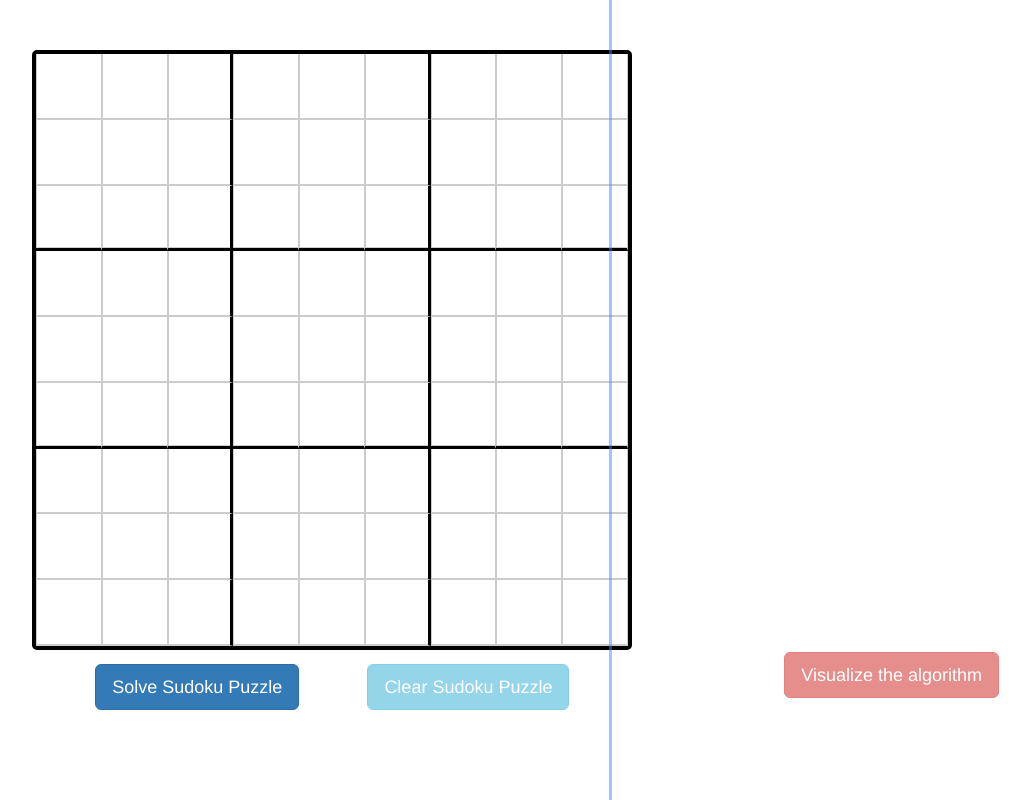
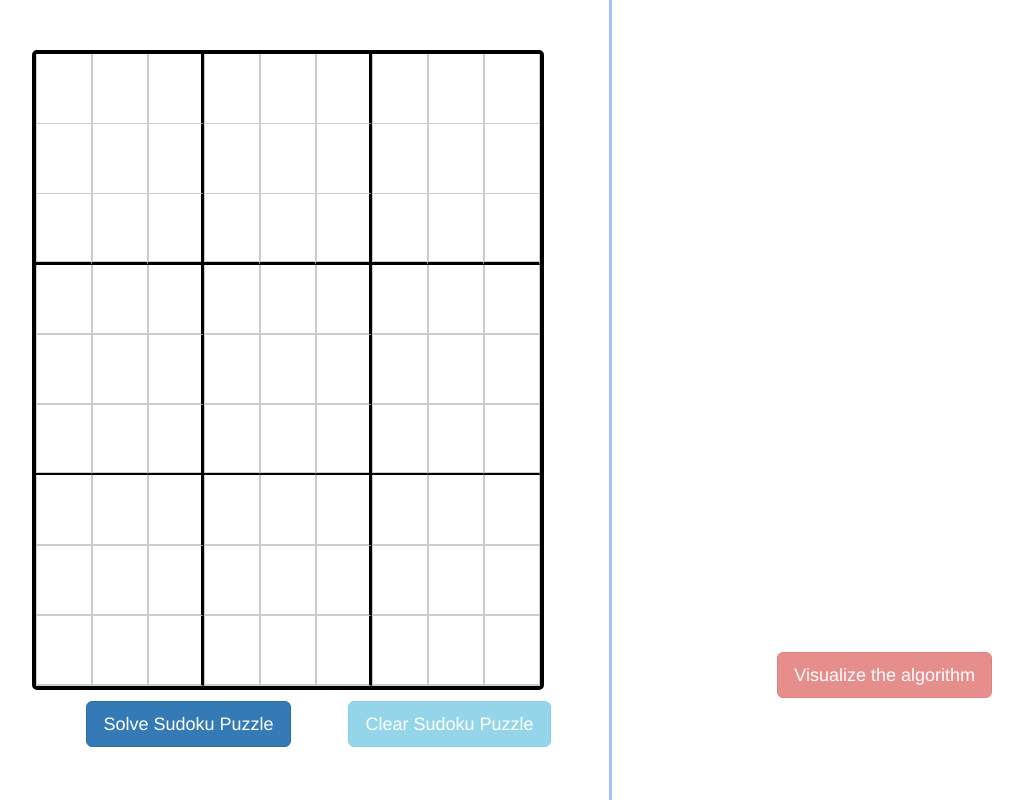
Before and after one commit to gregor-ovsenjak/SudokuSolver, an Angular app: page / in a window 1280 px wide. Shown: the whole page, without its empty margins (28-1058 px from the left). Built offline with nearby package versions, Linux system fonts and the light colour scheme.

Commit message:
Finishing touches on the working application. Works on Google Crhome and Mozzila.

```diff
--- a/src/app/board/board.component.css
+++ b/src/app/board/board.component.css
@@ -1,7 +1,7 @@
 
 .board {
-    width: 600px;
-    height: 600px;
+    width: 40%;
+    height: 80%;
     border: 4px solid black;
     border-radius: 5px;
     padding: 0px;
@@ -12,8 +12,8 @@
 }
 
 .board2 {
-    width: 600px;
-    height: 600px;
+    width:  40%;
+    height: 80%;
     border: 4px solid black;
     border-radius: 5px;
     padding: 0px;
@@ -85,9 +85,9 @@
 {
     opacity: 1;
 
-    transition: opacity 3.0s ease-in-out;
-    -webkit-transition: opacity 3.0s ease-in-out;
-    -moz-transition: opacity 3.0s ease-in-out;
-    -o-transition: opacity 3.0s ease-in-out;
-    -ms-transition: opacity 3.0s ease-in-out;
+    transition: opacity 2.0s ease-in-out;
+    -webkit-transition: opacity 2.0s ease-in-out;
+    -moz-transition: opacity 2.0s ease-in-out;
+    -o-transition: opacity 2.0s ease-in-out;
+    -ms-transition: opacity 2.0s ease-in-out;
 }
--- a/src/app/board/board.component.html
+++ b/src/app/board/board.component.html
@@ -43,5 +43,5 @@
         [disabled]="!boardFilled ? false: true"
         (click) = "visualizeAlgorithm($event)"
         [ngClass]="{'visualize' : visualizeSudokuAlgorithm,'visualizeWhenOff' : !visualizeSudokuAlgorithm}"
-        [ngStyle]="{'position':'absolute','bottom':'52px','right': '253px','z-index':'100'}"> Visualize the algorithm
+        [ngStyle]="{'position':'absolute','bottom':'52px','right': '260px','z-index':'100'}"> Visualize the algorithm
 </button>
--- a/src/app/board/board.component.ts
+++ b/src/app/board/board.component.ts
@@ -54,24 +54,27 @@ export class BoardComponent implements OnInit {
     let arrayOfChildren: Array<Element> = Array.from(elementSiblingChildren)
     let previousInput: HTMLElement;
     this.HashMapSolution.forEach((sol,index) => {
+
       arrayOfChildren.forEach((child)=> {
         let appChildren : HTMLCollection = child.children;
         let appchildForRow: Array<Element> = Array.from(appChildren)
         setTimeout(()=>{
-          appchildForRow.forEach((appChild)=> {
+          appchildForRow.forEach((appChild,i)=> {
             let row : number = parseInt(appChild.id.split("__")[0]);
             let col: number = parseInt(appChild.id.split("__")[1]);
             let inputElement:HTMLInputElement = <HTMLInputElement>appChild;
-
+            if (i == 0 && index == 0) {
+              previousInput = inputElement ;
+            }
             let rowOfHash:number = sol["row"];
             let colOfHash:number = sol["col"];
 
               if (row==rowOfHash+1 && col == colOfHash+1 && this.HashMapSolution[index]["hashable"]==true) {
+                if (index > 0) {
+                  if (rowOfHash<=this.HashMapSolution[index-1]["row"] && colOfHash <=this.HashMapSolution[index-1]["col"] ) {
+                    previousInput.innerText = "";
 
-                if (rowOfHash<=this.HashMapSolution[index-1]["row"] && colOfHash <=this.HashMapSolution[index-1]["col"]) {
-                  previousInput.innerText = "";
-
-                }
+                }}
 
                   inputElement.innerText = sol["possibleSolution"].toString();
                   inputElement.style.fontFamily = "Helvetica, Arial, sans-serif";
@@ -133,6 +136,7 @@ export class BoardComponent implements OnInit {
             let inputElement:HTMLInputElement = <HTMLInputElement>appChild
 
             inputElement.innerText = ""
+            inputElement.style.color = "black";
           })
 
       })
@@ -141,6 +145,7 @@ export class BoardComponent implements OnInit {
       this.visualizeSudokuAlgorithm = false;
       this.HashMapSolution.splice(0,this.HashMapSolution.length)
   }
+
 
   checkIfInputCorrect(row:number,col:number,value:number): number{
     let ConditionCheck : boolean = this.checkConditions(row,col,value);
@@ -162,13 +167,13 @@ export class BoardComponent implements OnInit {
 
     // this is the break statement that checks if the sudoku is solved
       if (row == 8 && col == 8) {
-        let SumToNine: number = 9*(9+1)/2
+        let SumToNine: number = 9*(9+1)/2;
         let SumOfLastRow = this.SudokuGrid[row].reduce((accumulator:number,value:number) => {
-          return accumulator + value
+          return accumulator + value;
         },0);
         this.boardFilled = false;
         this.SudokuGrid[row][col] = this.SudokuGrid[row][col] != 0 ? this.SudokuGrid[row][col] : SumToNine - SumOfLastRow;
-        this.HashMapSolution.push({row:row,col:col,possibleSolution:this.SudokuGrid[row][col],hashable:true})
+        this.HashMapSolution.push({row:row,col:col,possibleSolution:this.SudokuGrid[row][col],hashable:true});
         return true;
       }
       if ( col == 9) {
--- a/src/app/cell/cell.component.css
+++ b/src/app/cell/cell.component.css
@@ -1,6 +1,6 @@
 input {
-    width: 100%;
-    height: 100%;
+    width: 100.5%;
+    height: 100.5%;
     background-color: transparent;
     border: 1px solid #CCC;
     border-top: 0px solid;
```
